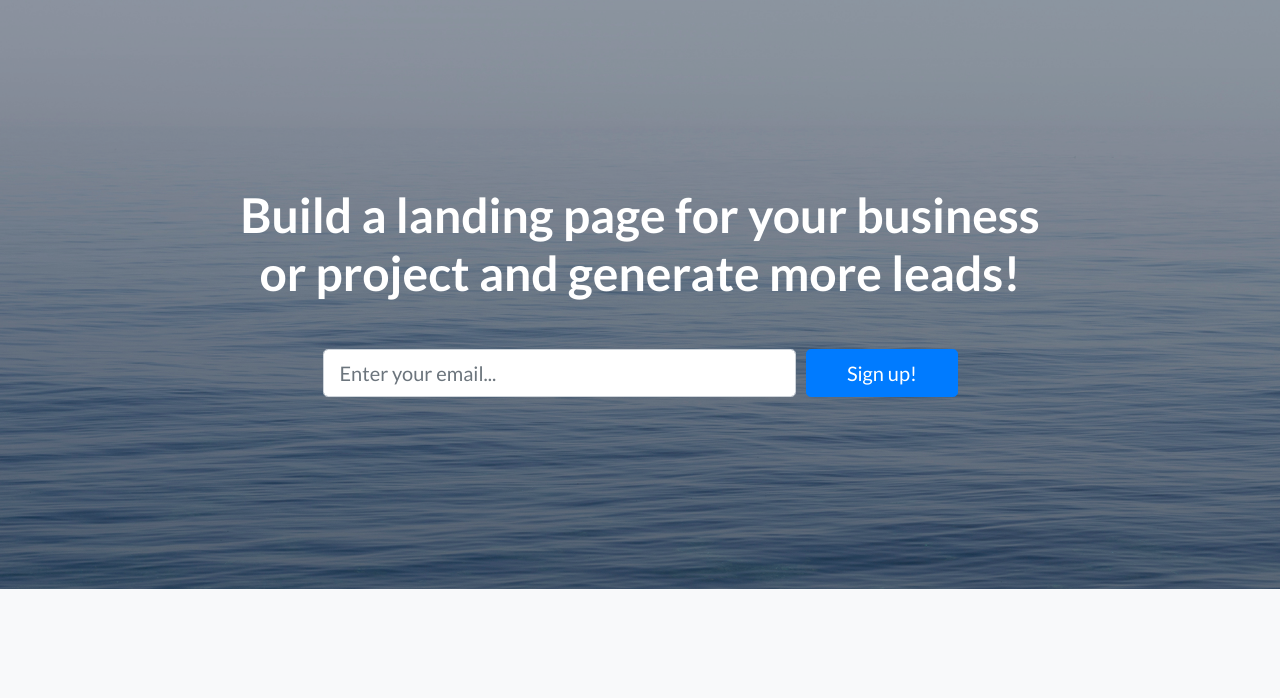
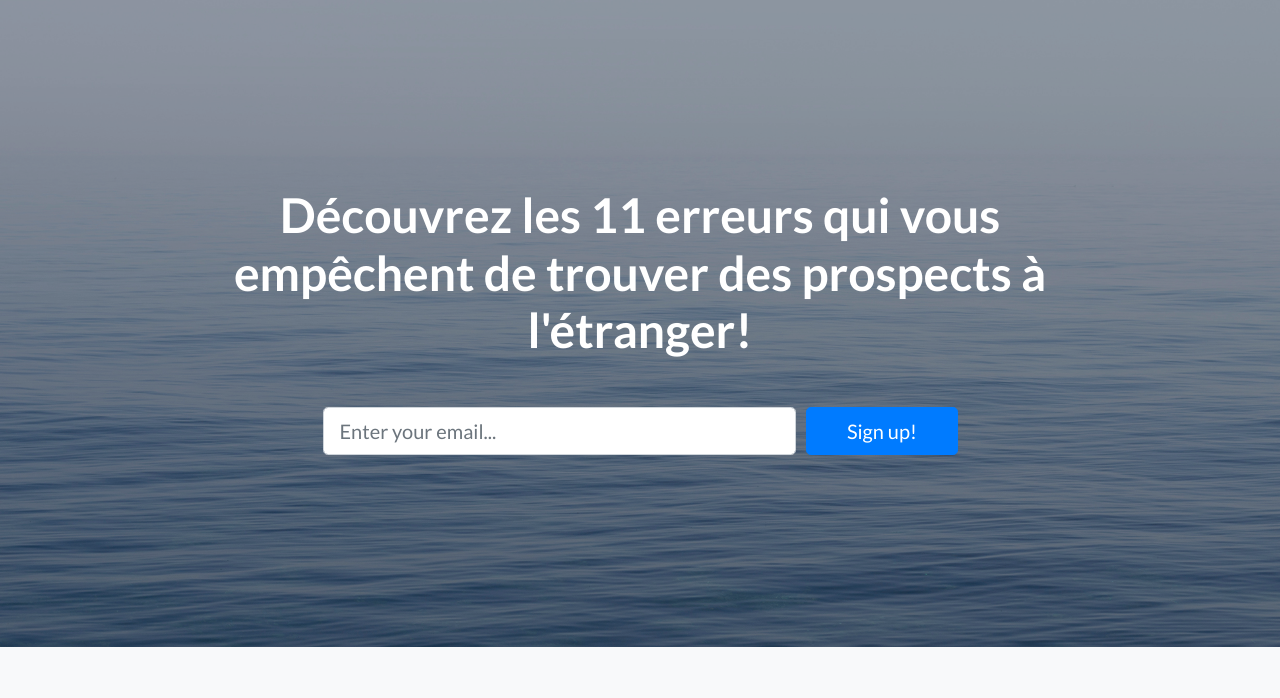
Before and after one commit to Romaricc/export, a website: page index.html in a window 1280 px wide. Shown: the part 62-760 px from the top of the page. Drawn offline with Linux system fonts and the light colour scheme.

Commit message:
Title_Lead_Magnet

```diff
--- a/index.html
+++ b/index.html
@@ -39,7 +39,7 @@
       <div class="container">
         <div class="row">
           <div class="col-xl-9 mx-auto">
-            <h1 class="mb-5">Build a landing page for your business or project and generate more leads!</h1>
+            <h1 class="mb-5">Découvrez les 11 erreurs qui vous empêchent de trouver des prospects à l'étranger!</h1>
           </div>
           <div class="col-md-10 col-lg-8 col-xl-7 mx-auto">
             <form>
```
